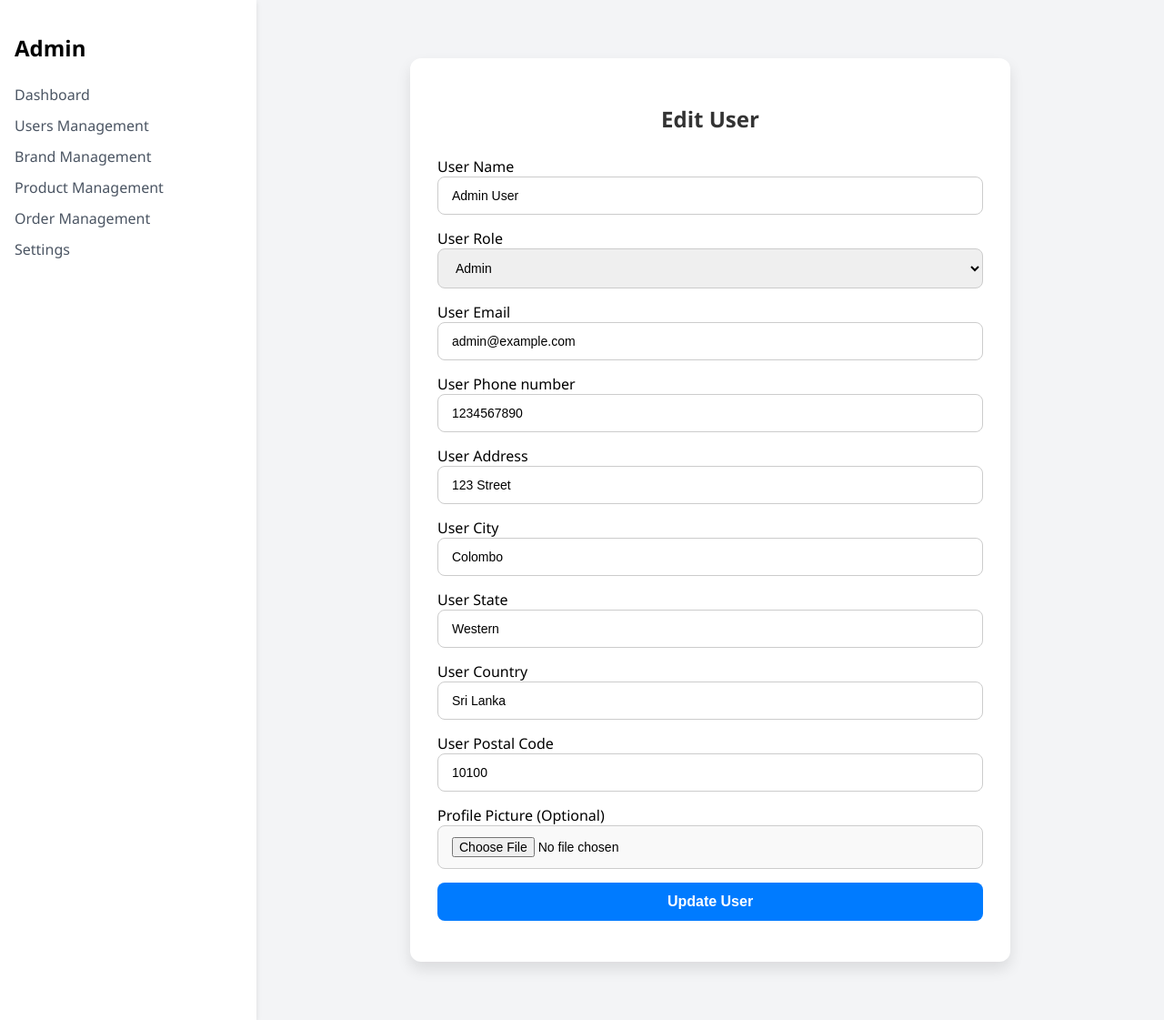
After one commit to sunhesh12/EcommersPlatforme, a Laravel app: page /dashboardd/usermanagement/1/edit in a window 1280 px wide. The commit adds this page. Shown: the whole page at 91% size. Run offline with Laravel 12, Linux system fonts and the light colour scheme; data comes from the database, SQL or seed files in the repository.

Commit message:
add user detils edit page for admin panel

```diff
--- a/app/Http/Controllers/Admin/UserController.php
+++ b/app/Http/Controllers/Admin/UserController.php
@@ -24,13 +24,81 @@ public function create()
     return view('admin.addUser');
 }
 
+
 public function store(Request $request)
 {
-    // Basic validation rules
+    // Validate input securely
     $validator = Validator::make($request->all(), [
+        'name' => ['required', 'string', 'max:255', 'regex:/^[a-zA-Z\s\.]+$/'],
+        'email' => ['required', 'email', 'max:255'],
+        'password' => ['required', 'string', 'min:8', 'confirmed'],
+        'profile_picture' => ['nullable', 'image', 'mimes:jpg,jpeg,png,webp', 'max:2048'],
+        'phone' => ['nullable', 'regex:/^\+?[0-9\-]{7,15}$/'],
+        'address' => ['nullable', 'string', 'max:255'],
+        'city' => ['nullable', 'string', 'max:100'],
+        'state' => ['nullable', 'string', 'max:100'],
+        'country' => ['nullable', 'string', 'max:100'],
+        'postal_code' => ['nullable', 'string', 'max:20'],
+    ], [
+        'name.regex' => 'Name can only contain letters, spaces, and periods.',
+        'phone.regex' => 'Phone number format is invalid.',
+        'email.required' => 'Email is required.',
+        'email.email' => 'Enter a valid email address.',
+        'password.confirmed' => 'Password confirmation does not match.',
+        'profile_picture.image' => 'Profile picture must be an image file.',
+        'profile_picture.max' => 'Profile picture size cannot exceed 2MB.',
+    ]);
+
+    // Redirect back with validation errors
+    if ($validator->fails()) {
+        return redirect()->back()->withErrors($validator)->withInput();
+    }
+
+    // Manually check for duplicate email
+    if (EUser::where('email', $request->email)->exists()) {
+        return redirect()->back()
+            ->withErrors(['email' => 'This email is already registered. Please use another.'])
+            ->withInput();
+    }
+
+    // Securely create new user
+    $user = new EUser();
+    $user->name = strip_tags($request->name);
+    $user->email = strip_tags($request->email);
+    $user->password = Hash::make($request->password); // secure hashing
+    $user->phone = strip_tags($request->phone);
+    $user->address = strip_tags($request->address);
+    $user->city = strip_tags($request->city);
+    $user->state = strip_tags($request->state);
+    $user->country = strip_tags($request->country);
+    $user->postal_code = strip_tags($request->postal_code);
+
+    // Handle profile picture securely
+    if ($request->hasFile('profile_picture')) {
+        $filename = time() . '.' . $request->profile_picture->extension();
+        $request->profile_picture->move(public_path('uploads'), $filename);
+        $user->profile_picture = 'uploads/' . $filename;
+    }
+
+    $user->save();
+
+    return redirect()->route('admin.users.index')->with('success', 'User added successfully.');
+}
+
+
+public function edit($id)
+{
+    $user = EUser::findOrFail($id);
+    return view('admin.editUserDetils', compact('user'));
+}
+
+
+public function update(Request $request, $id)
+{
+    $request->validate([
         'name' => 'required|string|max:255',
-        'email' => 'required|email',
-        'password' => 'required|string|min:6|confirmed',
+        'is_admin' => 'required|in:0,1',
+        'email' => 'required|email|unique:users,email,' . $id,
         'profile_picture' => 'nullable|image|mimes:jpg,jpeg,png|max:2048',
         'phone' => 'nullable|string',
         'address' => 'nullable|string',
@@ -40,23 +108,10 @@ public function store(Request $request)
         'postal_code' => 'nullable|string',
     ]);
 
-    // If validation fails, redirect back with errors
-    if ($validator->fails()) {
-        return redirect()->back()->withErrors($validator)->withInput();
-    }
-
-    // Manually check if the email already exists in EUser table
-    if (EUser::where('email', $request->email)->exists()) {
-        return redirect()->back()
-            ->withErrors(['email' => 'This email is already registered. Please use a different one.'])
-            ->withInput();
-    }
-
-    // Create new user
-    $user = new EUser();
+    $user = EUser::findOrFail($id);
     $user->name = $request->name;
+    $user->is_admin = $request->is_admin;
     $user->email = $request->email;
-    $user->password = Hash::make($request->password);
     $user->phone = $request->phone;
     $user->address = $request->address;
     $user->city = $request->city;
@@ -64,7 +119,6 @@ public function store(Request $request)
     $user->country = $request->country;
     $user->postal_code = $request->postal_code;
 
-    // Profile picture upload
     if ($request->hasFile('profile_picture')) {
         $filename = time() . '.' . $request->profile_picture->extension();
         $request->profile_picture->move(public_path('uploads'), $filename);
@@ -73,81 +127,10 @@ public function store(Request $request)
 
     $user->save();
 
-    // Redirect to index page with success
-    return redirect()->route('admin.users.index')->with('success', 'User added successfully.');
+    return  $this->index()->with('success', 'User updated successfully.');
 }
 
-// public function store(Request $request)
-// {
-//     $request->validate([
-//         'name' => 'required|string|max:255',
-//         'email' => 'required|email|unique:users,email',
-//         'password' => 'required|string|min:6|confirmed',
-//         'profile_picture' => 'nullable|image|mimes:jpg,jpeg,png|max:2048',
-//         'phone' => 'nullable|string',
-//         'address' => 'nullable|string',
-//         'city' => 'nullable|string',
-//         'state' => 'nullable|string',
-//         'country' => 'nullable|string',
-//         'postal_code' => 'nullable|string',
-//     ], [
-//         'email.unique' => 'This email is already registered. Please use a different one.',
-//         // 'password.confirmed' => 'The password confirmation does not match.',
-//     ]);
-
-//     $user = new EUser();
-//     $user->name = $request->name;
-//     $user->email = $request->email;
-//     $user->password = Hash::make($request->password);
-//     $user->phone = $request->phone;
-//     $user->address = $request->address;
-//     $user->city = $request->city;
-//     $user->state = $request->state;
-//     $user->country = $request->country;
-//     $user->postal_code = $request->postal_code;
-
-//     if ($request->hasFile('profile_picture')) {
-//         $filename = time() . '.' . $request->profile_picture->extension();
-//         $request->profile_picture->move(public_path('uploads'), $filename);
-//         $user->profile_picture = 'uploads/' . $filename;
-//     }
-
-//     $user->save();
-
-//     return redirect()->route('admin.users.create')->with('success', 'User added successfully.');
-// }
-
-// public function store(Request $request)
-// {
-//     $request->validate([
-//         'name' => 'required',
-//         'email' => 'required|email|unique:users',
-//         'password' => 'required|min:6'
-//     ]);
-
-//     EUser::create([
-//         'name' => $request->name,
-//         'email' => $request->email,
-//         'password' => bcrypt($request->password),
-//     ]);
-
-//     return redirect()->route('admin.users')->with('success', 'User created.');
-// }
-
-public function edit($id)
-{
-    $user = EUser::findOrFail($id);
-    return view('admin.users.edit', compact('user'));
-}
-
-public function update(Request $request, $id)
-{
-    $user = EUser::findOrFail($id);
-
-    $user->update($request->only(['name', 'email']));
-
-    return redirect()->route('admin.users')->with('success', 'User updated.');
-}
+//editUserDetils
 
 public function destroy($id)
 {
--- /dev/null
+++ b/resources/views/admin/editUserDetils.blade.php
@@ -0,0 +1,88 @@
+@extends('app.layouts.admin')
+
+@section('content')
+<div class="admin-form-container">
+    <h2 class="admin-form-title">Edit User</h2>
+
+    @if ($errors->any())
+    <div class="admin-alert admin-alert-danger">
+        <ul>
+            @foreach ($errors->all() as $error)
+            <li>{{ $error }}</li>
+            @endforeach
+        </ul>
+    </div>
+    @endif
+
+    @if (session('success'))
+    <div class="admin-alert admin-alert-success">
+        {{ session('success') }}
+    </div>
+    @endif
+
+    <form action="{{ route('admin.users.update', $user->id) }}" method="POST" enctype="multipart/form-data">
+        @csrf
+        @method('PUT')
+
+        <div class="admin-form-group">
+            <label for="is_admin">User Name</label>
+            <input type="text" name="name" class="admin-input" value="{{ old('name', $user->name) }}" placeholder="Enter your name" required>
+        </div>
+
+        <div class="admin-form-group">
+            <label for="is_admin">User Role</label>
+            <select name="is_admin" class="admin-input" required>
+                <option value="0" {{ old('is_admin', $user->is_admin) == 0 ? 'selected' : '' }}>User</option>
+                <option value="1" {{ old('is_admin', $user->is_admin) == 1 ? 'selected' : '' }}>Admin</option>
+            </select>
+        </div>
+
+        <div class="admin-form-group">
+            <label for="is_admin">User Email</label>
+            <input type="email" name="email" class="admin-input" value="{{ old('email', $user->email) }}" placeholder="Enter your Email" required>
+        </div>
+
+        <div class="admin-form-group">
+            <label for="is_admin">User Phone number</label>
+            <input type="text" name="phone" class="admin-input" value="{{ old('phone', $user->phone) }}" placeholder="Phone">
+        </div>
+
+        <div class="admin-form-group">
+            <label for="is_admin">User Address</label>
+            <input type="text" name="address" class="admin-input" value="{{ old('address', $user->address) }}" placeholder="Address">
+        </div>
+
+        <div class="admin-form-group">
+            <label for="is_admin">User City</label>
+            <input type="text" name="city" class="admin-input" value="{{ old('city', $user->city) }}" placeholder="City">
+        </div>
+
+        <div class="admin-form-group">
+            <label for="is_admin">User State</label>
+            <input type="text" name="state" class="admin-input" value="{{ old('state', $user->state) }}" placeholder="State">
+        </div>
+
+        <div class="admin-form-group">
+            <label for="is_admin">User Country</label>
+            <input type="text" name="country" class="admin-input" value="{{ old('country', $user->country) }}" placeholder="Country">
+        </div>
+
+        <div class="admin-form-group">
+            <label for="is_admin">User Postal Code</label>
+            <input type="text" name="postal_code" class="admin-input" value="{{ old('postal_code', $user->postal_code) }}" placeholder="Postal Code">
+        </div>
+
+        <div class="admin-form-group">
+            <label>Profile Picture (Optional)</label>
+            <input type="file" name="profile_picture" class="admin-input admin-input-file">
+            @if ($user->profile_picture)
+            <img src="{{ asset($user->profile_picture) }}" width="100" class="mt-2">
+            @endif
+        </div>
+
+        <div class="admin-form-group">
+            <button type="submit" class="admin-submit-btn">Update User</button>
+        </div>
+    </form>
+</div>
+@endsection
--- a/resources/views/app/layouts/admin.blade.php
+++ b/resources/views/app/layouts/admin.blade.php
@@ -12,9 +12,12 @@
     <aside class="sidebarAdmin">
         <h2>Admin</h2>
         <nav>
-            <a href="#">Dashboard</a>
+            <a href="{{ route('admin.dashboard') }}">Dashboard</a>
             <a href="{{ route('admin.users.index') }}">Users Management</a>
-            <a href="#">Orders</a>
+            <a href="{{ route('admin.users.index') }}">Brand Management</a>
+            <a href="{{ route('admin.users.index') }}">Product Management</a>
+            <a href="{{ route('admin.users.index') }}">Order Management</a>
+            <!-- <a href="#">Orders</a> -->
             <a href="#">Settings</a>
         </nav>
     </aside>
--- a/routes/web.php
+++ b/routes/web.php
@@ -69,7 +69,7 @@ Route::get('/dashboardd', function () {
 
 //usermanagement
 // Route::get('/dashboardd', [UserController::class, 'index'])->name('admin.users.index');
-
+//editUserDetils
 Route::prefix('/dashboardd/usermanagement')->name('admin.users.')->group(function () {
     Route::get('/', [UserController::class, 'index'])->name('index');
     Route::get('/create', [UserController::class, 'create'])->name('create');
```
